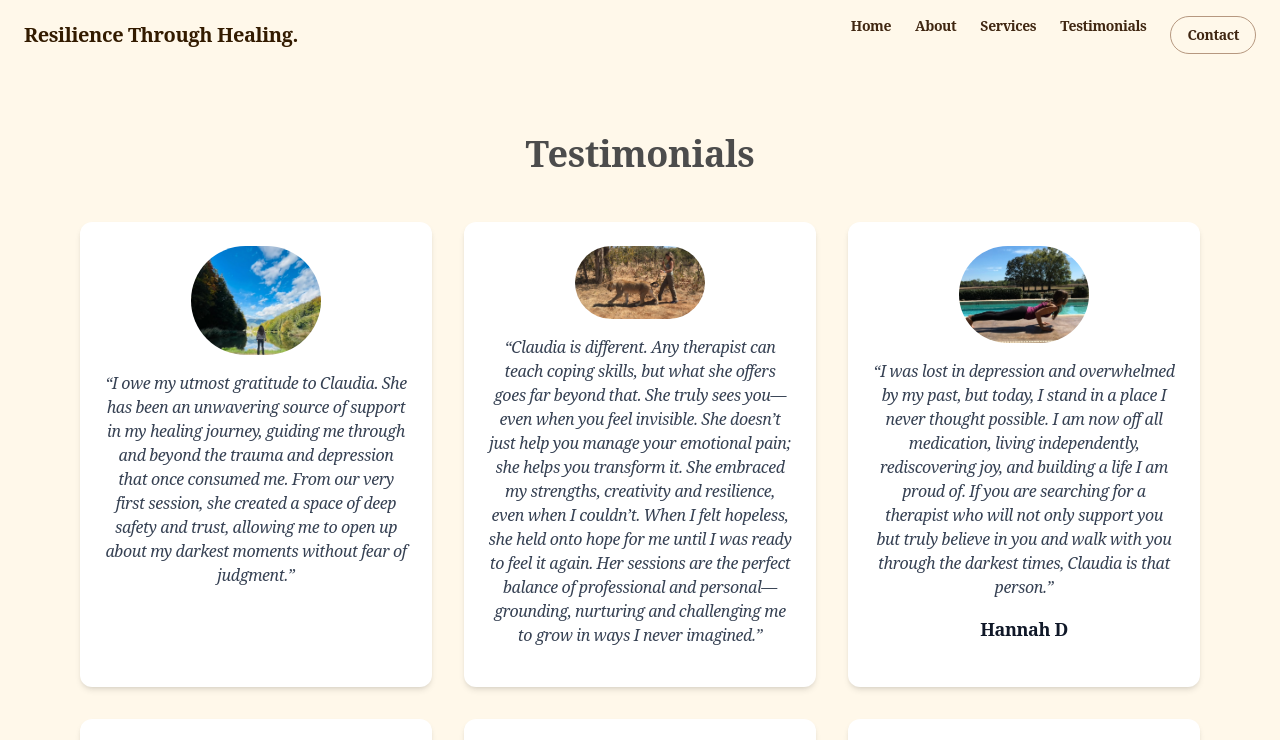
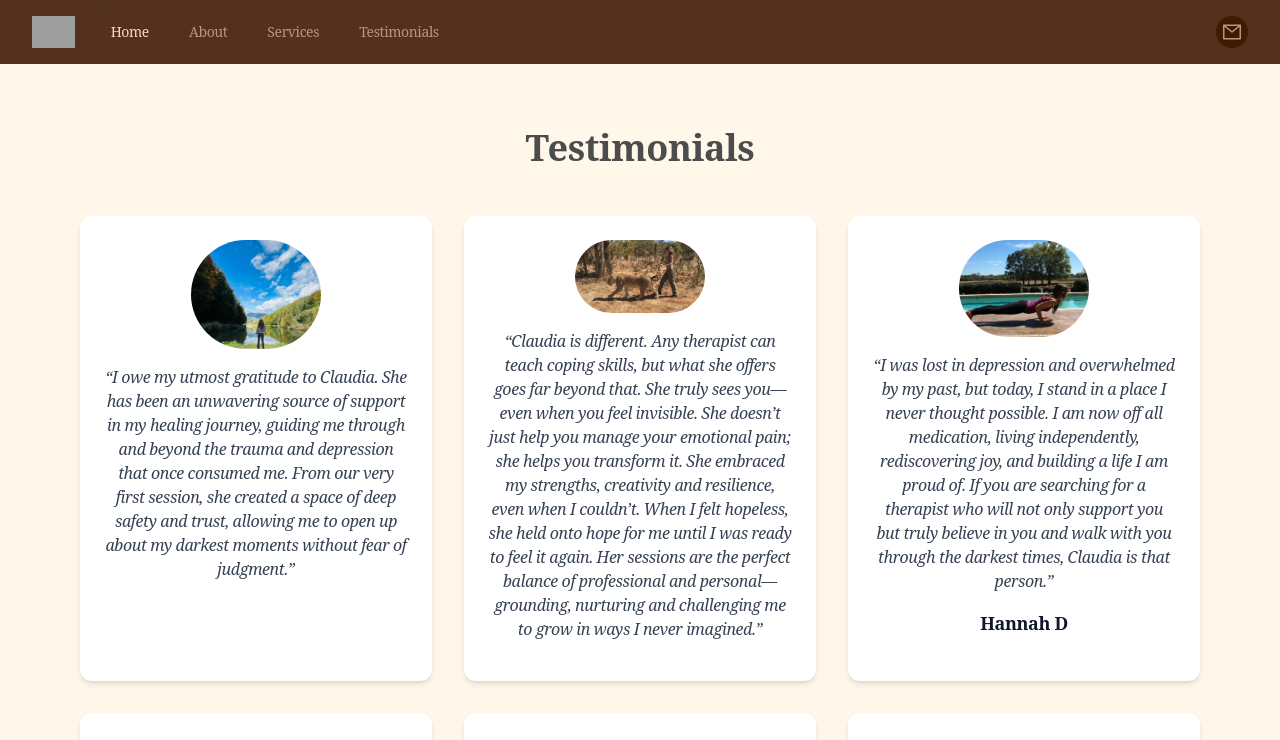
Before and after one commit to sophiapache/resilience-through-healing-LLC, a Next.js app: page /testimonials in a window 1280 px wide. Shown: the top 740 px of the page. Built offline with nearby package versions, Linux system fonts and the light colour scheme; grey boxes are pictures that could not be loaded.

Commit message:
improve header

```diff
--- a/components/Header.tsx
+++ b/components/Header.tsx
@@ -1,25 +1,218 @@
+"use client";
+import { useState } from "react";
+import Image from "next/image";
 import Link from "next/link";
 
-const Header = () => {
+export default function Header() {
+  const [mobileMenuOpen, setMobileMenuOpen] = useState(false);
+
   return (
-    <header className="flex justify-between items-center px-6 py-4 max-w-7xl mx-auto ">
-      <div className="text-xl font-bold text-[oklch(0.25_0.06_70)]">
-        Resilience Through Healing.
+    <nav className="bg-[oklch(0.35_0.06_50)]">
+      <div className="mx-auto max-w-7xl px-2 sm:px-6 lg:px-8">
+        <div className="relative flex h-16 items-center justify-between">
+          {/* Mobile Menu Button */}
+          <div className="absolute inset-y-0 left-0 flex items-center sm:hidden">
+            <button
+              onClick={() => setMobileMenuOpen(!mobileMenuOpen)}
+              type="button"
+              className="
+                relative inline-flex items-center justify-center rounded-md p-2
+                text-[oklch(0.7_0.06_50)]
+                hover:bg-[oklch(0.27_0.07_50)] hover:text-[oklch(0.9_0.06_50)]
+                focus:outline-none focus:ring-2 focus:ring-inset focus:ring-[oklch(0.9_0.06_50)]
+              "
+              aria-controls="mobile-menu"
+              aria-expanded={mobileMenuOpen}
+            >
+              <span className="sr-only">Open main menu</span>
+              {mobileMenuOpen ? (
+                <svg
+                  className="h-6 w-6"
+                  fill="none"
+                  stroke="currentColor"
+                  viewBox="0 0 24 24"
+                >
+                  <path
+                    strokeLinecap="round"
+                    strokeLinejoin="round"
+                    strokeWidth={1.5}
+                    d="M6 18L18 6M6 6l12 12"
+                  />
+                </svg>
+              ) : (
+                <svg
+                  className="h-6 w-6"
+                  fill="none"
+                  stroke="currentColor"
+                  viewBox="0 0 24 24"
+                >
+                  <path
+                    strokeLinecap="round"
+                    strokeLinejoin="round"
+                    strokeWidth={1.5}
+                    d="M3.75 6.75h16.5M3.75 12h16.5m-16.5 5.25h16.5"
+                  />
+                </svg>
+              )}
+            </button>
+          </div>
+
+          {/* Logo + Nav Links */}
+          <div className="flex flex-1 items-center justify-center sm:items-stretch sm:justify-start">
+            <div className="flex shrink-0 items-center">
+              <Image
+                className="h-8 w-auto"
+                src="/swirlHeroAI.png"
+                alt="Your Company"
+                width={32}
+                height={32}
+              />
+            </div>
+            <div className="hidden sm:ml-6 sm:block">
+              <div className="flex space-x-4">
+                <Link
+                  href="/"
+                  className="
+                    bg-[oklch(0.35_0.06_50)]
+                    text-[oklch(0.9_0.06_50)]
+                    px-3 py-2 rounded-md text-sm font-medium
+                    cursor-default
+                  "
+                  aria-current="page"
+                >
+                  Home
+                </Link>
+                <Link
+                  href="/aboutMe"
+                  className="
+                    text-[oklch(0.7_0.06_50)]
+                    hover:bg-[oklch(0.27_0.07_50)]
+                    hover:text-[oklch(0.9_0.06_50)]
+                    px-3 py-2 rounded-md text-sm font-medium
+                    transition-colors duration-200
+                  "
+                >
+                  About
+                </Link>
+                <Link
+                  href="/services"
+                  className="
+                    text-[oklch(0.7_0.06_50)]
+                    hover:bg-[oklch(0.27_0.07_50)]
+                    hover:text-[oklch(0.9_0.06_50)]
+                    px-3 py-2 rounded-md text-sm font-medium
+                    transition-colors duration-200
+                  "
+                >
+                  Services
+                </Link>
+                <Link
+                  href="/testimonials"
+                  className="
+                    text-[oklch(0.7_0.06_50)]
+                    hover:bg-[oklch(0.27_0.07_50)]
+                    hover:text-[oklch(0.9_0.06_50)]
+                    px-3 py-2 rounded-md text-sm font-medium
+                    transition-colors duration-200
+                  "
+                >
+                  Testimonials
+                </Link>
+              </div>
+            </div>
+          </div>
+
+          {/* Right Section */}
+          <Link href="/contact" passHref>
+            <div className="absolute inset-y-0 right-0 flex items-center pr-2 sm:static sm:inset-auto sm:ml-6 sm:pr-0">
+              <button
+                type="button"
+                className="
+                  relative rounded-full
+                  bg-[oklch(0.27_0.07_50)]
+                  p-1
+                  text-[oklch(0.7_0.06_50)]
+                  hover:text-[oklch(0.9_0.06_50)]
+                  focus:outline-none focus:ring-2 focus:ring-[oklch(0.9_0.06_50)] focus:ring-offset-2 focus:ring-offset-[oklch(0.35_0.06_50)]
+                  transition-colors duration-200
+                "
+              >
+                <span className="sr-only">Contact</span>
+                <svg
+                  xmlns="http://www.w3.org/2000/svg"
+                  fill="none"
+                  viewBox="0 0 24 24"
+                  strokeWidth="1.5"
+                  stroke="currentColor"
+                  className="w-6 h-6"
+                >
+                  <path
+                    strokeLinecap="round"
+                    strokeLinejoin="round"
+                    d="M3.75 5.25h16.5M3.75 5.25v13.5h16.5V5.25M3.75 5.25l8.25 6.75 8.25-6.75"
+                  />
+                </svg>
+              </button>
+            </div>
+          </Link>
+        </div>
       </div>
-      <nav className="flex flex-wrap gap-x-6 gap-y-2 text-sm font-medium font-semibold text-[oklch(0.30_0.05_60)]">
-        <Link href="/">Home</Link>
-        <Link href="/aboutMe">About</Link>
-        <Link href="/services">Services</Link>
-        <Link href="/testimonials">Testimonials</Link>
-        <Link
-          href="/contact"
-          className="px-4 py-2 border rounded-full border-[oklch(0.70_0.05_60)]"
-        >
-          Contact
-        </Link>
-      </nav>
-    </header>
+
+      {/* Mobile Menu */}
+      {mobileMenuOpen && (
+        <div className="sm:hidden" id="mobile-menu">
+          <div className="space-y-1 px-2 pt-2 pb-3">
+            <Link
+              href="/"
+              className="
+                bg-[oklch(0.35_0.06_50)]
+                text-[oklch(0.9_0.06_50)]
+                block px-3 py-2 rounded-md text-base font-medium
+                cursor-default
+              "
+              aria-current="page"
+            >
+              Home
+            </Link>
+            <Link
+              href="/aboutMe"
+              className="
+                text-[oklch(0.7_0.06_50)]
+                hover:bg-[oklch(0.27_0.07_50)]
+                hover:text-[oklch(0.9_0.06_50)]
+                block px-3 py-2 rounded-md text-base font-medium
+                transition-colors duration-200
+              "
+            >
+              About
+            </Link>
+            <Link
+              href="/services"
+              className="
+                text-[oklch(0.7_0.06_50)]
+                hover:bg-[oklch(0.27_0.07_50)]
+                hover:text-[oklch(0.9_0.06_50)]
+                block px-3 py-2 rounded-md text-base font-medium
+                transition-colors duration-200
+              "
+            >
+              Services
+            </Link>
+            <Link
+              href="/testimonials"
+              className="
+                text-[oklch(0.7_0.06_50)]
+                hover:bg-[oklch(0.27_0.07_50)]
+                hover:text-[oklch(0.9_0.06_50)]
+                block px-3 py-2 rounded-md text-base font-medium
+                transition-colors duration-200
+              "
+            >
+              Testimonials
+            </Link>
+          </div>
+        </div>
+      )}
+    </nav>
   );
-};
-
-export default Header;
+}
```
